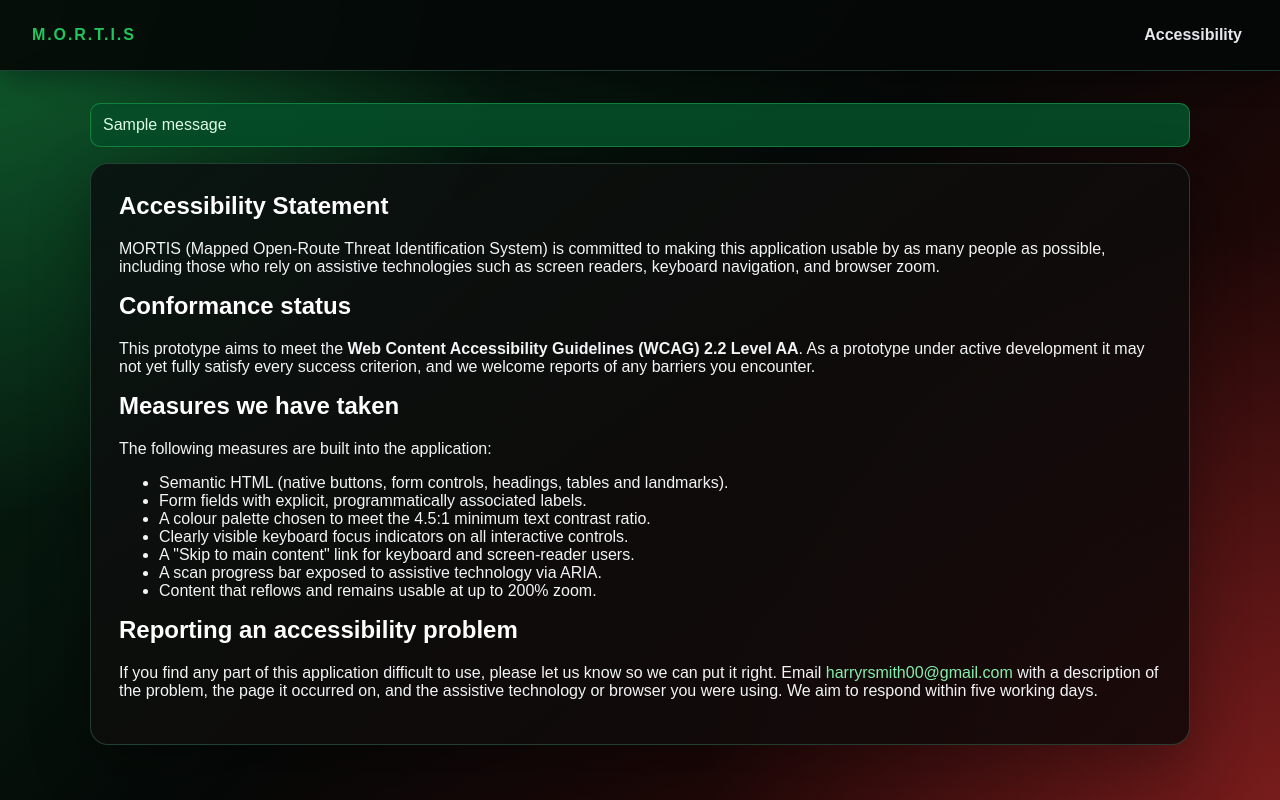
After one commit to hs7277OU/M.O.R.T.I.S_App, a Flask app: page /accessibility in a window 1280 px wide. The commit adds this page. Run offline with Flask 3, Linux system fonts and the light colour scheme; one stand-in notice (Sample message) is shown.

Commit message:
Add accessibility features and improve UI elements for better usability

```diff
--- a/app/routes.py
+++ b/app/routes.py
@@ -41,6 +41,11 @@ def login():
 def logout():
     session.clear()
     return redirect(url_for("main.login"))
+
+@bp.route("/accessibility")
+def accessibility():
+    # Public page so anyone can reach the accessibility statement without logging in.
+    return render_template("accessibility.html")
 
 @bp.route("/dashboard")
 @login_required
--- a/app/static/css/style.css
+++ b/app/static/css/style.css
@@ -152,6 +152,13 @@ a:hover {
   border-radius: 10px;
 }
 
+/* Success/info messages must not look like errors: colour is not the only cue. */
+.alert.success {
+  color: #dcfce7;
+  background: rgba(6, 78, 41, 0.92);
+  border: 1px solid rgba(34, 197, 94, 0.45);
+}
+
 .scorebox {
   display: grid;
   gap: 10px;
@@ -193,6 +200,9 @@ input:focus {
 
 .checkbox input {
   width: auto;
+  /* Enlarge native checkboxes toward the 24x24px minimum target size. */
+  width: 22px;
+  height: 22px;
 }
 
 button,
@@ -200,7 +210,8 @@ button,
   display: inline-block;
   margin-top: 18px;
   padding: 12px 18px;
-  background: linear-gradient(135deg, var(--accent-2), #15803d);
+  /* Darker green so white text meets the 4.5:1 contrast minimum. */
+  background: linear-gradient(135deg, #15803d, #0f5c2e);
   color: #ffffff;
   font-weight: 800;
   border: 0;
@@ -259,9 +270,9 @@ tr:hover {
 }
 
 .badge.info     { background: #475569; color: #ffffff; }
-.badge.low      { background: #16a34a; color: #ffffff; }
+.badge.low      { background: #0f6b32; color: #ffffff; }
 .badge.medium   { background: #ffe600; color: #000000; }
-.badge.high     { background: #dc5126; color: #ffffff; }
+.badge.high     { background: #b23a17; color: #ffffff; }
 .badge.critical { background: #7f1d1d; color: #ffffff; }
 .badge.cvss     { background: #1e3a8a; color: #ffffff; font-weight: 700; }
 
@@ -305,3 +316,41 @@ fieldset .checkbox {
   background: linear-gradient(135deg, var(--accent-2), #15803d);
   transition: width 0.4s ease;
 }
+
+/* Clear, high-contrast focus indicator for all keyboard-focusable controls. */
+a:focus-visible,
+button:focus-visible,
+.button:focus-visible,
+select:focus-visible,
+input:focus-visible,
+[type="checkbox"]:focus-visible {
+  outline: 3px solid #fde047;
+  outline-offset: 2px;
+  border-radius: 6px;
+}
+
+/* Skip link: hidden until focused, then visible at the top of the page. */
+.skip-link {
+  position: absolute;
+  left: 12px;
+  top: -48px;
+  z-index: 1000;
+  padding: 10px 16px;
+  background: #fde047;
+  color: #050807;
+  font-weight: 800;
+  border-radius: 8px;
+  transition: top 0.15s ease;
+}
+
+.skip-link:focus {
+  top: 12px;
+  color: #050807;
+  text-decoration: none;
+}
+
+/* Give top-bar nav links a larger, easier-to-hit target area. */
+.topbar nav a {
+  display: inline-block;
+  padding: 8px 6px;
+}
--- /dev/null
+++ b/app/templates/accessibility.html
@@ -0,0 +1,42 @@
+{% extends "base.html" %}
+{% block title %}Accessibility Statement · MORTIS{% endblock %}
+{% block content %}
+<section class="card">
+  <h1>Accessibility Statement</h1>
+  <p>
+    MORTIS (Mapped Open-Route Threat Identification System) is committed to making
+    this application usable by as many people as possible, including those who rely
+    on assistive technologies such as screen readers, keyboard navigation, and
+    browser zoom.
+  </p>
+
+  <h2>Conformance status</h2>
+  <p>
+    This prototype aims to meet the
+    <strong>Web Content Accessibility Guidelines (WCAG) 2.2 Level AA</strong>.
+    As a prototype under active development it may not yet fully satisfy every
+    success criterion, and we welcome reports of any barriers you encounter.
+  </p>
+
+  <h2>Measures we have taken</h2>
+  <p>The following measures are built into the application:</p>
+  <ul>
+    <li>Semantic HTML (native buttons, form controls, headings, tables and landmarks).</li>
+    <li>Form fields with explicit, programmatically associated labels.</li>
+    <li>A colour palette chosen to meet the 4.5:1 minimum text contrast ratio.</li>
+    <li>Clearly visible keyboard focus indicators on all interactive controls.</li>
+    <li>A "Skip to main content" link for keyboard and screen-reader users.</li>
+    <li>A scan progress bar exposed to assistive technology via ARIA.</li>
+    <li>Content that reflows and remains usable at up to 200% zoom.</li>
+  </ul>
+
+  <h2>Reporting an accessibility problem</h2>
+  <p>
+    If you find any part of this application difficult to use, please let us know so
+    we can put it right. Email
+    <a href="mailto:harryrsmith00@gmail.com">harryrsmith00@gmail.com</a>
+    with a description of the problem, the page it occurred on, and the assistive
+    technology or browser you were using. We aim to respond within five working days.
+  </p>
+</section>
+{% endblock %}
--- a/app/templates/base.html
+++ b/app/templates/base.html
@@ -3,25 +3,27 @@
 <head>
   <meta charset="utf-8">
   <meta name="viewport" content="width=device-width, initial-scale=1">
-  <title>MORTIS Prototype</title>
+  <title>{% block title %}MORTIS Prototype{% endblock %}</title>
   <link rel="stylesheet" href="{{ url_for('static', filename='css/style.css') }}">
 </head>
 <body>
+  <a class="skip-link" href="#main">Skip to main content</a>
   <header class="topbar">
     <div class="brand">M.O.R.T.I.S</div>
-    <nav>
+    <nav aria-label="Primary">
       {% if session.get('user_id') %}
         <a href="{{ url_for('main.dashboard') }}">Dashboard</a>
         <a href="{{ url_for('main.scan') }}">New Scan</a>
         <a href="{{ url_for('main.logout') }}">Logout</a>
       {% endif %}
+      <a href="{{ url_for('main.accessibility') }}">Accessibility</a>
     </nav>
   </header>
-  <main class="container">
+  <main class="container" id="main" tabindex="-1">
     {% with messages = get_flashed_messages(with_categories=true) %}
       {% if messages %}
         {% for category, message in messages %}
-          <div class="alert {{ category }}">{{ message }}</div>
+          <div class="alert {{ category }}" role="alert">{{ message }}</div>
         {% endfor %}
       {% endif %}
     {% endwith %}
--- a/app/templates/dashboard.html
+++ b/app/templates/dashboard.html
@@ -1,4 +1,5 @@
 {% extends "base.html" %}
+{% block title %}Dashboard · MORTIS{% endblock %}
 {% block content %}
 <section class="hero">
     <div>
--- a/app/templates/results.html
+++ b/app/templates/results.html
@@ -1,4 +1,5 @@
 {% extends "base.html" %}
+{% block title %}Scan Results · MORTIS{% endblock %}
 {% block content %}
 <section class="hero">
   <div>
```
Also changed, not shown: app/templates/login.html (+5 -4 lines), app/templates/scan.html (+5 -4 lines), app/templates/scan_progress.html (+11 -2 lines).
